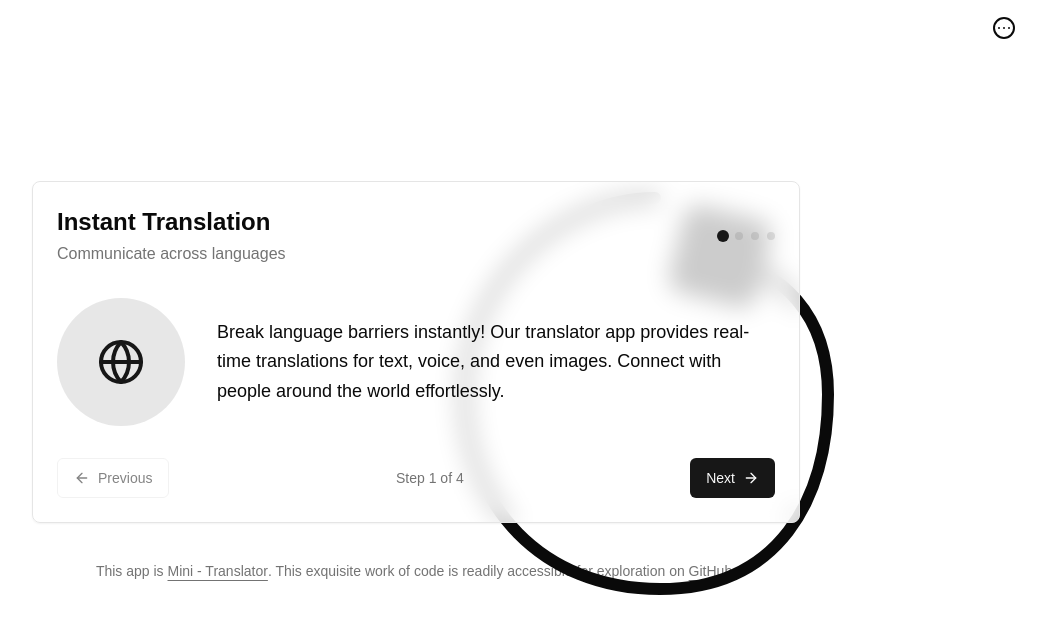
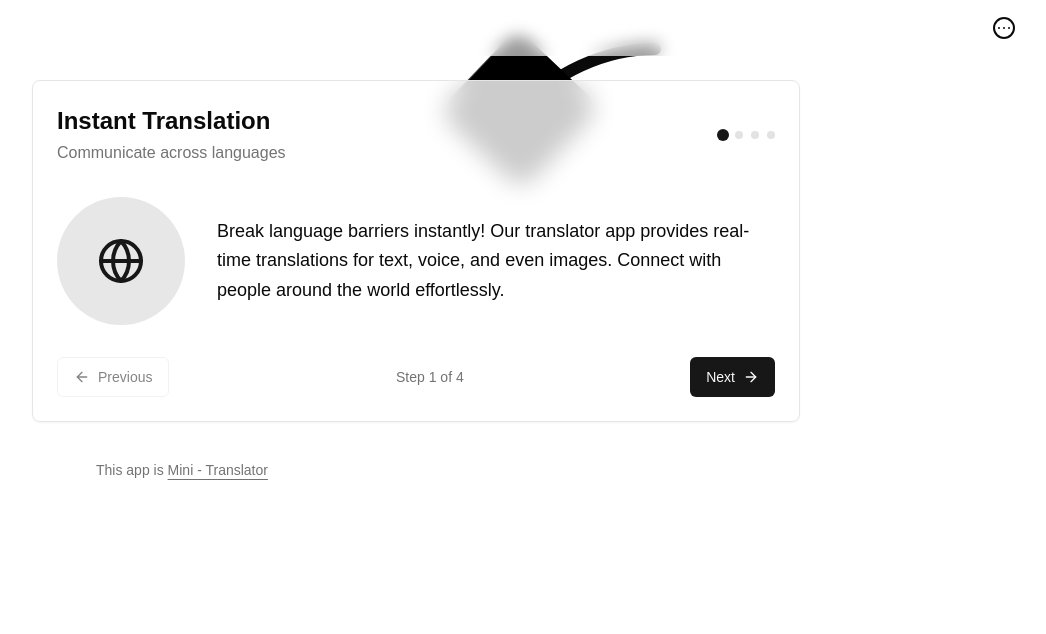
Before and after one commit to super-demo/mini-translator, a Next.js app: page / in a window 1280 px wide. Shown: the top 634 px of the page, without its empty margins (224-1270 px from the left). Built offline with nearby package versions, Linux system fonts and the light colour scheme.

Commit message:
fix(*): change middleware and fix bug layout in onboading page

```diff
--- a/src/app/page.tsx
+++ b/src/app/page.tsx
@@ -9,7 +9,7 @@ import {
   Headphones,
   Zap
 } from "lucide-react"
-import { useState } from "react"
+import { useEffect, useState } from "react"
 
 import Container from "@/components/container"
 import { Button } from "@/components/ui/button"
@@ -24,7 +24,7 @@ interface OnboardingStep {
 
 export default function Page() {
   const [currentStep, setCurrentStep] = useState(0)
-  const transition = { duration: 12, yoyo: Infinity, ease: "easeInOut" }
+  const transition = { duration: 32, yoyo: Infinity, ease: "easeInOut" }
 
   const steps: OnboardingStep[] = [
     {
@@ -35,11 +35,11 @@ export default function Page() {
         "Break language barriers instantly! Our translator app provides real-time translations for text, voice, and even images. Connect with people around the world effortlessly."
     },
     {
-      title: "Multiple Input Methods",
+      title: "Multiple Input",
       description: "Type, speak, or capture",
       icon: <Zap className="h-12 w-12 text-primary" />,
       content:
-        "Choose your preferred input method. Type text, use voice recognition for speech-to-text, or snap a photo of text to translate. Our app adapts to your needs, making translation a breeze."
+        "Choose your preferred input method. Type text, use voice recognition for speech-to-text, or of text to translate. Our app adapts to your needs, making translation a breeze."
     },
     {
       title: "Offline Capabilities",
@@ -71,8 +71,15 @@ export default function Page() {
     }
   }
 
+  useEffect(() => {
+    document.body.style.touchAction = "none"
+
+    // make browser on laptop/desktop not scrollable
+    document.body.style.overflow = "hidden"
+  }, [])
+
   return (
-    <Container className="min-h-screen flex-col items-center justify-center bg-cover bg-center p-4">
+    <Container className="flex-col items-center justify-center bg-cover bg-center p-4 pt-8">
       <div className="relative bg-background/80 backdrop-blur-md">
         <div className="absolute inset-0">
           <svg xmlns="http://www.w3.org/2000/svg" width="451" height="437">
@@ -99,6 +106,7 @@ export default function Page() {
           />
         </div>
       </div>
+      <div className="pt-12">
         <Card className="relative z-10 w-full max-w-3xl bg-background/80 backdrop-blur-md">
           <CardContent className="p-6">
             <AnimatePresence mode="wait">
@@ -192,7 +200,7 @@ export default function Page() {
                 >
                   Mini - Translator
                 </a>
-              . This exquisite work of code is readily accessible for
+                {/* . This exquisite work of code is readily accessible for
                 exploration on{" "}
                 <a
                   href={"https://github.com/super-demo"}
@@ -202,11 +210,12 @@ export default function Page() {
                 >
                   GitHub
                 </a>
-              .
+                . */}
               </p>
             </div>
           </footer>
         </div>
+      </div>
     </Container>
   )
 }
```
Also changed, not shown: src/middleware.ts (+16 -17 lines). Lines whose indentation alone changed are shown as unchanged.
